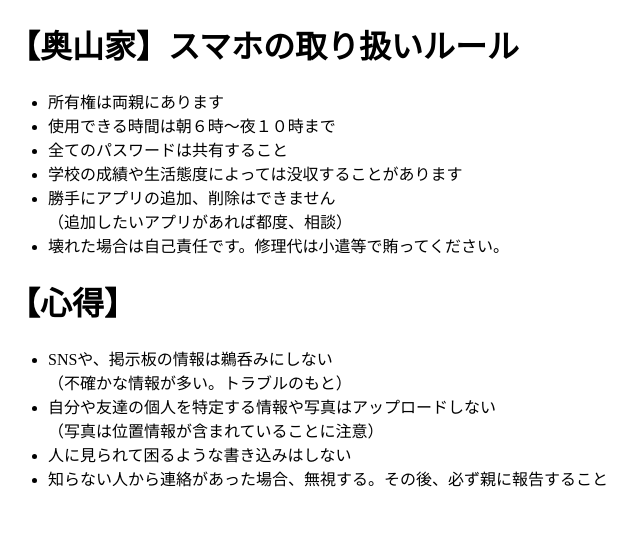
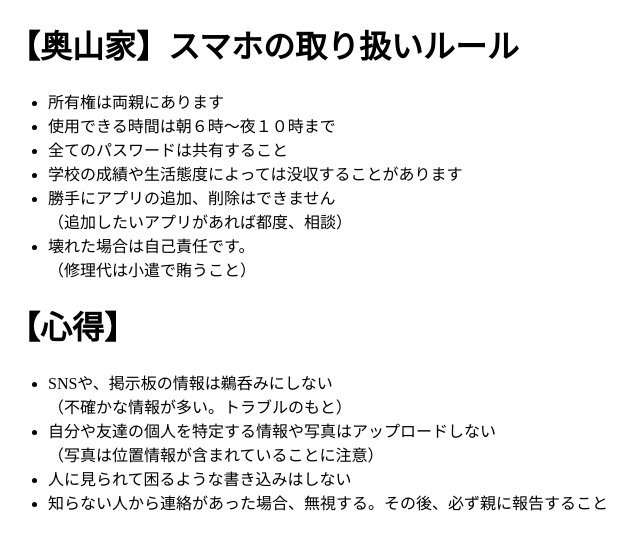
Before and after one commit to MondoGrosso/smartphone-rules-old, a plain HTML site: page index.html in a window 1280 px wide. Shown: the whole page, without its empty margins (0-640 px from the left). Drawn offline with Linux system fonts and the light colour scheme.

Commit message:
1231 1109 update

```diff
--- a/index.html
+++ b/index.html
@@ -15,7 +15,7 @@
       <li>全てのパスワードは共有すること</li>
       <li>学校の成績や生活態度によっては没収することがあります</li>
       <li>勝手にアプリの追加、削除はできません<br>（追加したいアプリがあれば都度、相談）</li>
-      <li>壊れた場合は自己責任です。修理代は小遣等で賄ってください。</li>
+      <li>壊れた場合は自己責任です。<br>（修理代は小遣で賄うこと）</li>
     </ul>
 
     <h1>【心得】</h1>
```
